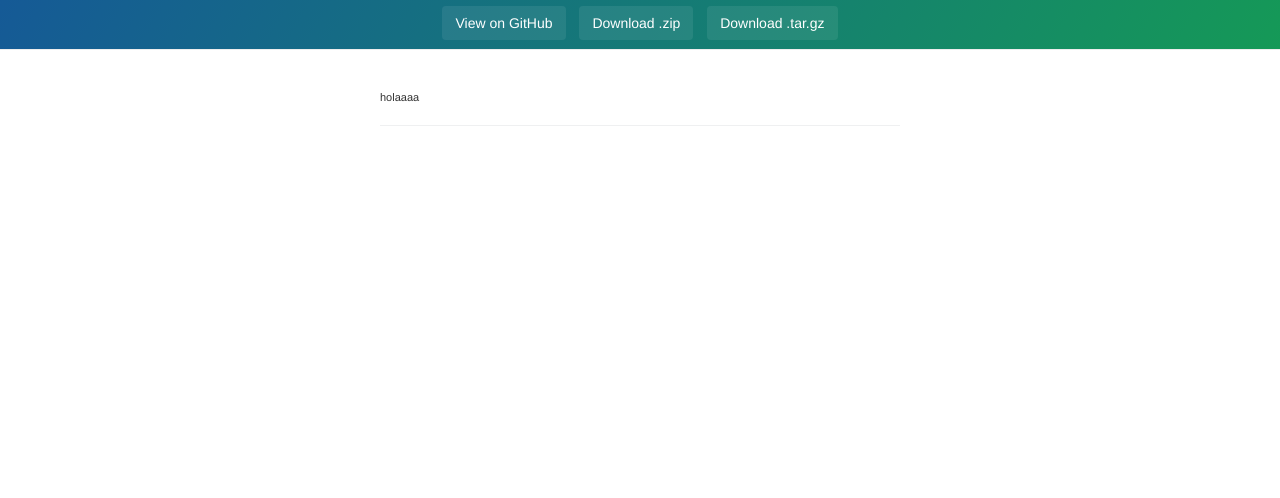
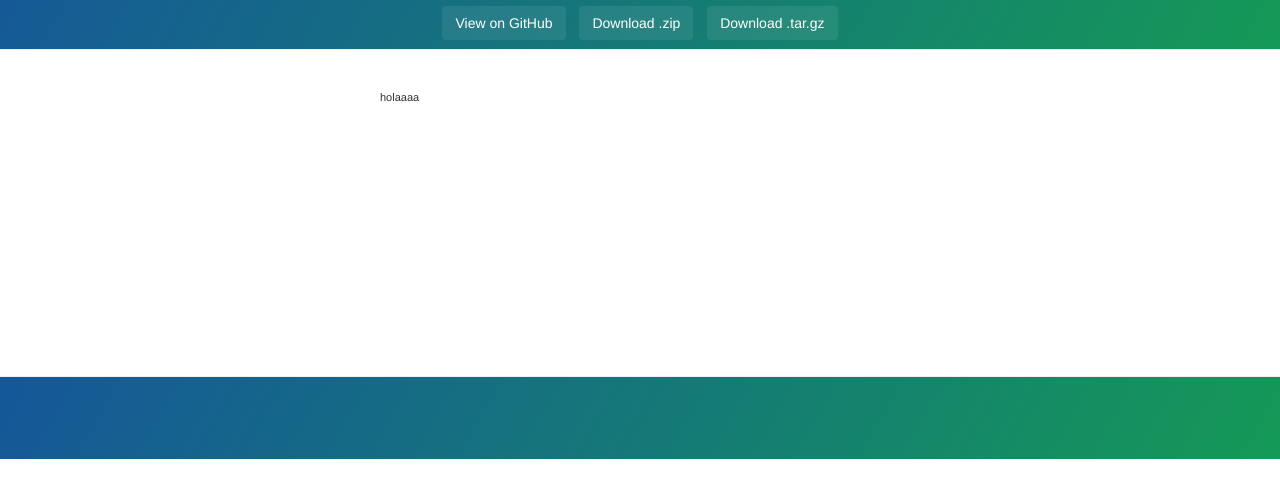
Before and after one commit to eric1994/Eric10, a plain HTML site: page index.html in a window 1280 px wide. Shown: the part 184-682 px from the top of the page. Drawn offline with nearby package versions, Linux system fonts and the light colour scheme.

Commit message:
colocando footer

```diff
--- a/index.html
+++ b/index.html
@@ -77,7 +77,7 @@
       <a href="https://github.com/eric1994/Eric10/tarball/master" class="btn">Download .tar.gz</a>
     </section>
 
-    <section class="main-content">
+    <section class="main-content" id="lorem">
       <div class="tab-content">
         <div class="tab-pane fade in active" id="section1">
             <p>holaaaa</p>
@@ -121,6 +121,7 @@
 
 <p>Having trouble with Pages? Check out our <a href="https://help.github.com/pages">documentation</a> or <a href="https://github.com/contact">contact support</a> and we’ll help you sort it out.</p>
 -->
+</section>
       <footer class="site-footer">
       <!--  <span class="site-footer-owner"><a href="https://github.com/eric1994/Eric10">Eric10</a> is maintained by <a href="https://github.com/eric1994">eric1994</a>.</span>
 
@@ -128,7 +129,7 @@
 
       </footer>
 
-</section>
+
 
 
     <script src="https://ajax.googleapis.com/ajax/libs/jquery/1.11.3/jquery.min.js"></script>
--- a/stylesheets/eric.css
+++ b/stylesheets/eric.css
@@ -2,6 +2,7 @@
 
 
 #nav{
+
 	background-color: #159957;
     background-image: linear-gradient(120deg, #155799, #159957);
     margin-bottom: 0px;
@@ -9,7 +10,14 @@
     border-radius: 0px;
 
 }
-
+#lorem{
+	height: 26em;
+}
+footer{
+	background-color: #159957;
+    background-image: linear-gradient(120deg, #155799, #159957);
+    height: 8.3em;
+}
 
 #pru{
 	background-color: #159957;
```
